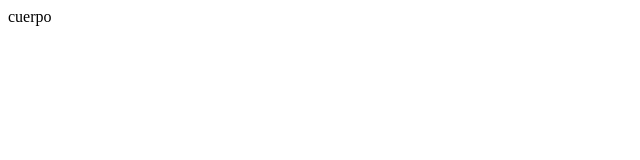
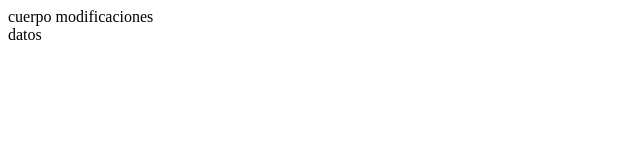
Before and after one commit to adrianarodriguezplascencia/cuarto-respaldo, a plain HTML site: page mi primer git.html in a window 1280 px wide. Shown: the whole page, without its empty margins (0-640 px from the left). Drawn offline with Linux system fonts and the light colour scheme.

Commit message:
segundo respaldo

```diff
--- a/mi primer git.html
+++ b/mi primer git.html
@@ -3,7 +3,8 @@
 <title>saludos</title>
 <body>
 cuerpo
-
+modificaciones
+<div name="contenido">datos</div>
 </body>
 
 
```
